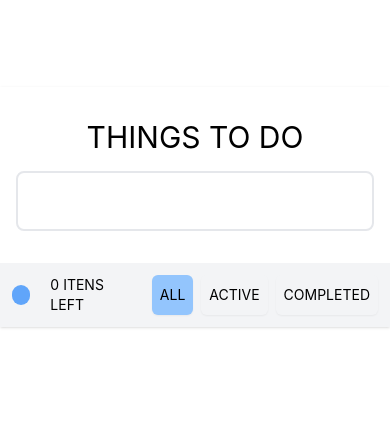
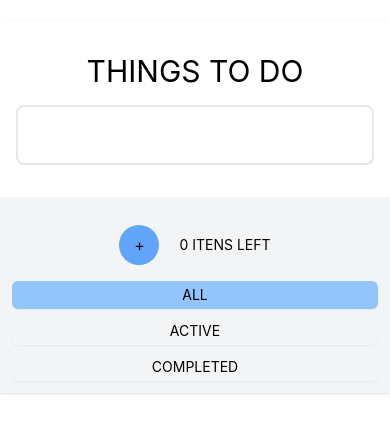
Before and after one commit to marchingbeagle/todo-react-tailwind, a React (Create React App) app: page / in a window 390 px wide. Shown: the part 215-648 px from the top of the page. Built offline with nearby package versions, Linux system fonts and the light colour scheme.

Commit message:
responsiveness added

```diff
--- a/src/components/AddItemButton/index.js
+++ b/src/components/AddItemButton/index.js
@@ -1,9 +1,8 @@
 function AddItemButton({ addToList }) {
   return (
-    <button
-      onClick={addToList}
-      className="h-5 w-5 bg-blue-400 rounded-full"
-    ></button>
+    <button onClick={addToList} className="h-10 w-10 bg-blue-400 rounded-full">
+      +
+    </button>
   );
 }
 
--- a/src/components/Footer/index.js
+++ b/src/components/Footer/index.js
@@ -4,8 +4,8 @@ import ItensLeft from "../ItensLeft";
 
 function Footer({ addToList, itensLeft, setFilter, filter }) {
   return (
-    <footer className="flex justify-between bg-gray-100 p-3">
-      <div className="flex items-center basis-4/12 gap-5 justify-start">
+    <footer className="flex flex-col sm:flex-row justify-between bg-gray-100 p-3">
+      <div className="flex items-center basis-4/12 gap-5 justify-center sm:justify-start py-4 sm:py-0">
         <AddItemButton addToList={addToList} />
         <ItensLeft itensLeft={itensLeft} />
       </div>
--- a/src/components/FooterNavBar/index.js
+++ b/src/components/FooterNavBar/index.js
@@ -1,6 +1,6 @@
 function FooterNavBar({ setFilter, filter }) {
   return (
-    <nav className="flex gap-2  ">
+    <nav className="flex flex-col gap-2 sm:flex-row">
       <button
         onClick={() => setFilter("ALL")}
         className={`${
```
